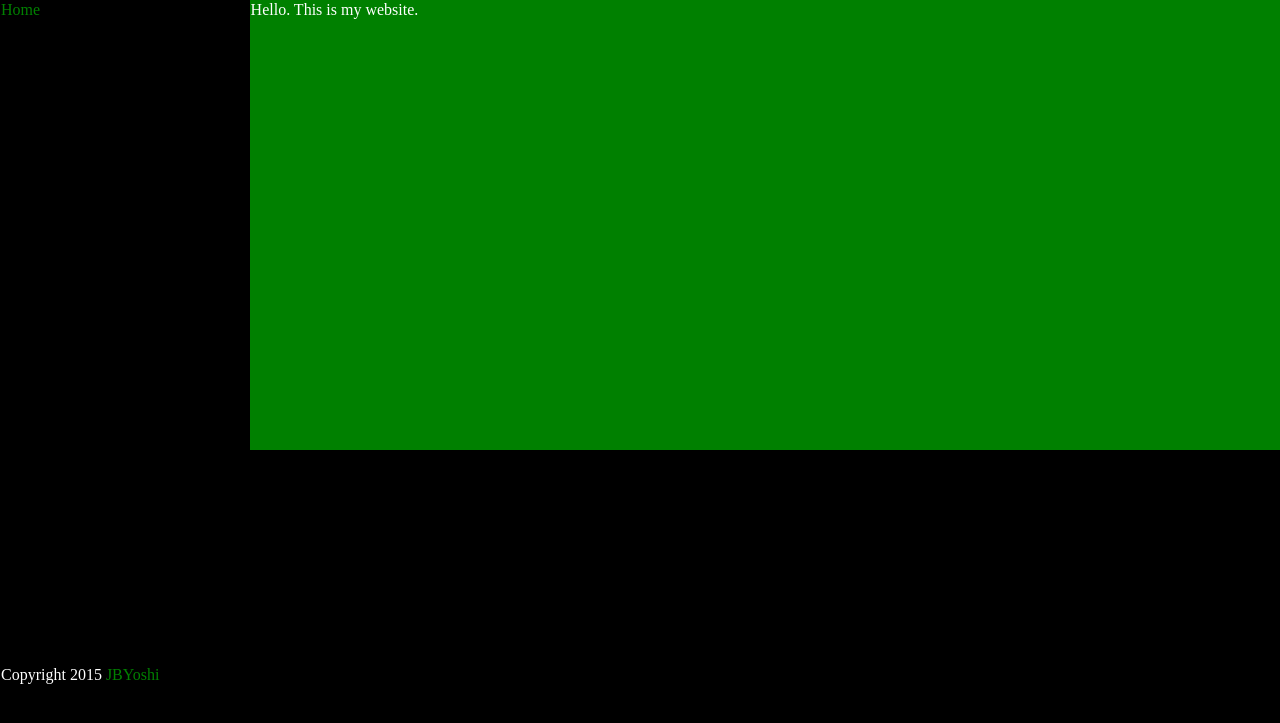
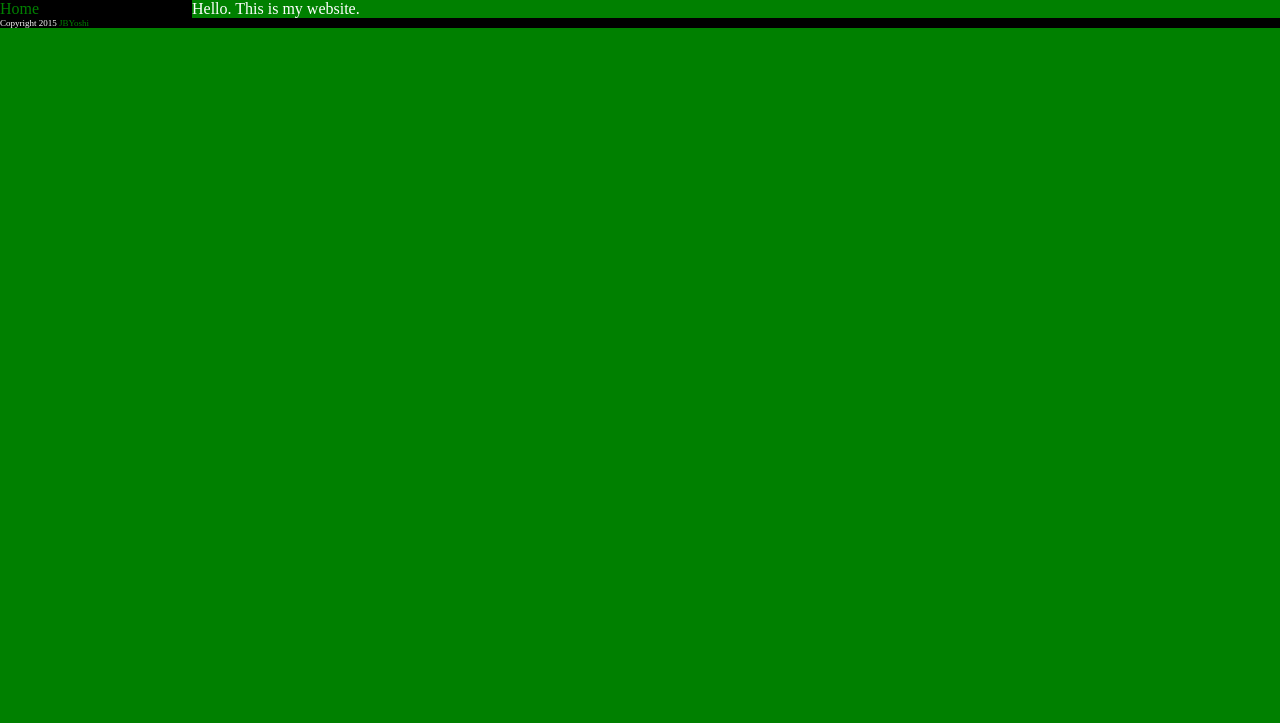
Before and after one commit to JBYoshi/jbyoshi.github.io, a Jekyll site: the page built from index.html, in a window 1280 px wide. Shown: the top 723 px of the page. Built offline with Jekyll 4.4.1, drawn with Linux system fonts in a browser that asks for light colours.

Commit message:
Use <div>s instead of tables for more flexibility.

```diff
--- a/_layouts/default.html
+++ b/_layouts/default.html
@@ -3,32 +3,25 @@
     <head>
         <title>{{ page.title }}</title>
         <style>
-            html, body, .wrap, .wrap>tbody {width: 100%; height: 100%; margin: 0px; border: 0px; padding: 0px;}
+            html, body {width: 100%; height: 100%; margin: 0px; border: 0px; padding: 0px;}
             html {background-color: green; color: white;}
-            table.wrap {border-collapse: collapse;}
             a {color: green; text-decoration: none;}
             .secondary {background-color: black; color: white;}
-            .footer {font-size: 9; align: center;}
+            .sidebar {float: left; min-width: 15%;}
+            .footer {font-size: 9px; align: center;}
         </style>
     </head>
     <body>
-        <table border=0 class=wrap>
-            <colgroup>
-                <col>
-                <col width=*>
-            </colgroup>
-            <tbody>
-                <tr height=*>
-                    <td valign=top class=secondary>
-                        <!-- Sidebar -->
-                        <a href="/">Home</a>
-                    </td>
-                    <td valign=top>{{ content }}</td>
-                </tr>
-                <tr>
-                    <td colspan=2 class="secondary footer">Copyright 2015 <a href=https://github.com/JBYoshi>JBYoshi</a></td>
-                </tr>
-            </tbody>
-        </table>
+        <div>
+            <div class="secondary sidebar">
+                <a href="/">Home</a>
+            </div>
+            <div>
+                {{ content }}
+            </div>
+        </div>
+        <div class="secondary footer">
+            Copyright 2015 <a href=https://github.com/JBYoshi>JBYoshi</a>
+        </div>
     </body>
 </html>
```
